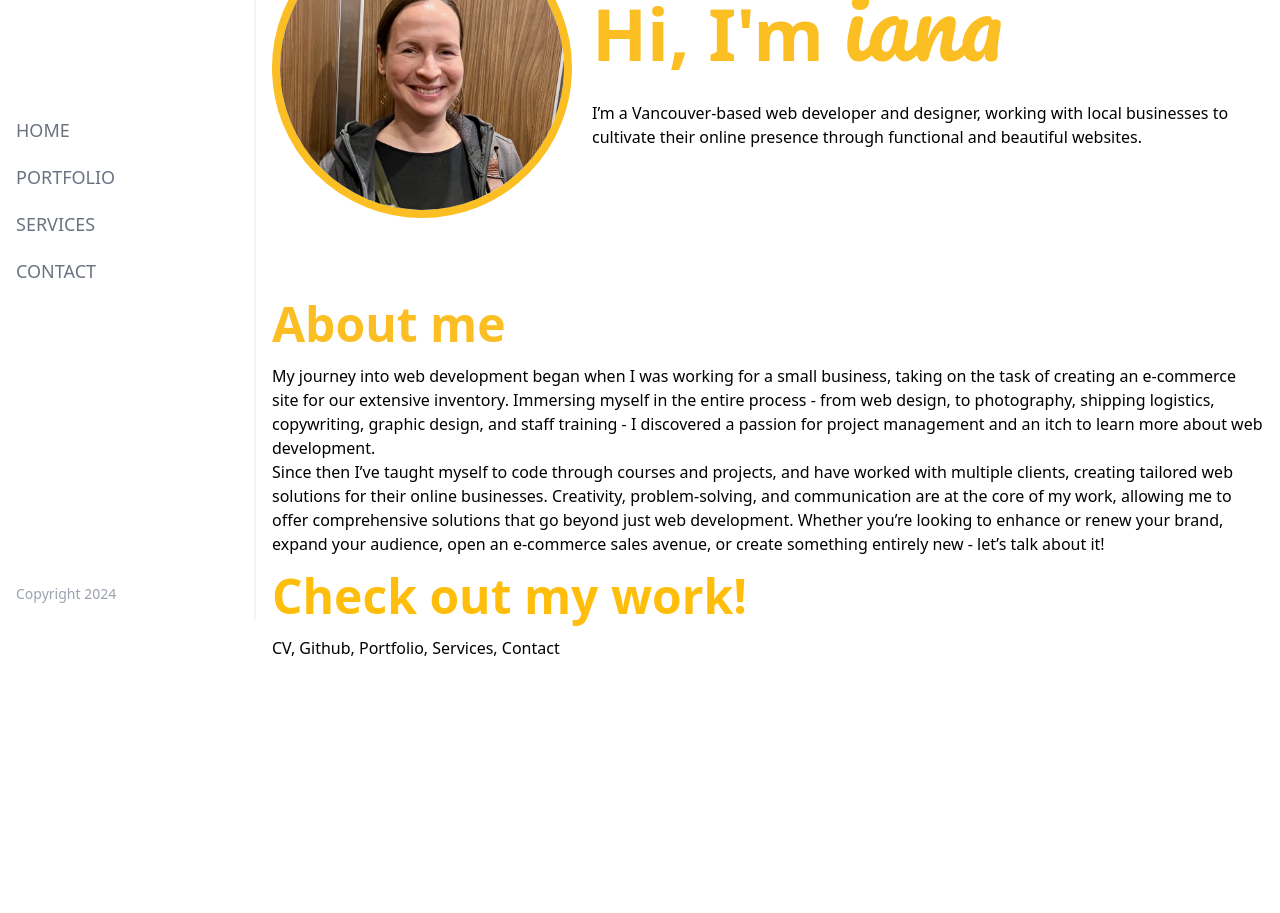
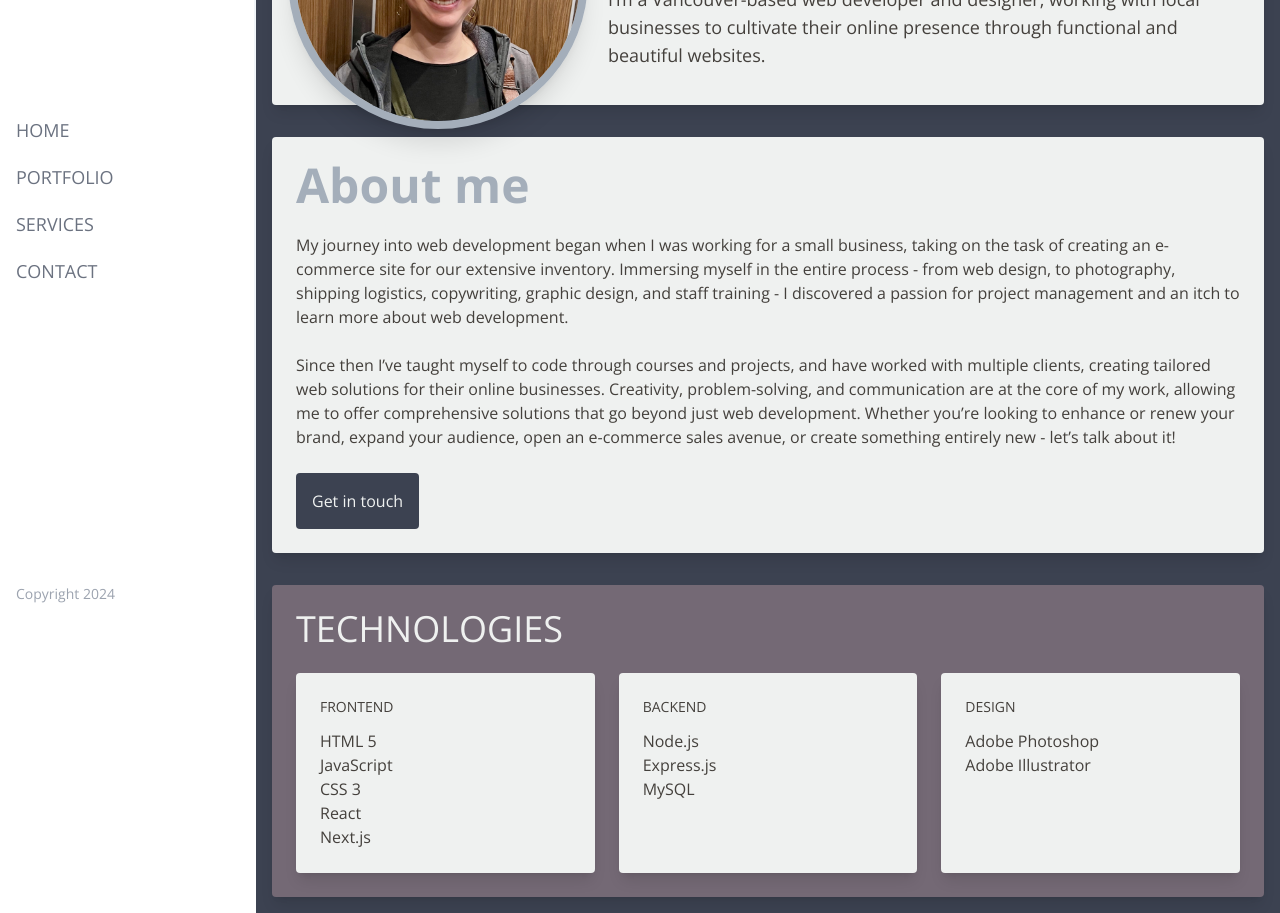
Before and after one commit to ianam/portfolio, a Next.js app: page /home in a window 1280 px wide. Shown: the part 180-1093 px from the top of the page. Before the commit the page ends 840 px from the top, so only its background shows below. Built offline with nearby package versions, Linux system fonts and the light colour scheme.

Commit message:
Added content & styling

```diff
--- a/pages/home.js
+++ b/pages/home.js
@@ -4,25 +4,52 @@ const Home = () => {
     return (
         <div className="flex">
             <Header />
-            <div className="p-4 w-screen h-screen">
-                <section className="flex flex-row items-center h-1/2 my-10">
-                    <img className="rounded-full border-8 border-amber-400" src="/images/IMG_4199.jpeg" width="300" height="300" />
+            <div className="p-4 w-screen bg-[#3C4251] pt-8">
+                <section className="flex flex-row items-center bg-[#EFF1F0] rounded shadow-lg">
+                    <img className="rounded-full shadow-xl border-8 border-[#A4AEBA] -my-6 ml-4" src="/images/IMG_4199.jpeg" width="300" height="300" />
                     <div className="p-5">
-                    <h1 className="text-7xl font-bold mb-4 text-amber-400">Hi, I'm <span className="text-8xl font-thin cursive">iana</span></h1>
-                    <p className="py-4">I’m a Vancouver-based web developer and designer, working with local businesses to cultivate their online presence through functional and beautiful websites.
+                        <h1 className="text-7xl font-bold text-[#A4AEBA]">Hi, I'm <span className="text-8xl font-thin cursive">iana</span></h1>
+                        <p className="text-lg text-stone-700 py-4">I’m a Vancouver-based web developer and designer, working with local businesses to cultivate their online presence through functional and beautiful websites.
                     </p>
                     </div>
                 </section>
-                <section>
-                    <h2 className="text-5xl font-bold my-4 text-amber-400">About me</h2>
-                    <p>My journey into web development began when I was working for a small business, taking on the task of creating an e-commerce site for our extensive inventory. Immersing myself in the entire process - from web design, to photography, shipping logistics, copywriting, graphic design, and staff training -  I discovered a passion for project management and an itch to learn more about web development.
+                <section className="bg-[#EFF1F0] rounded shadow-lg mt-8">
+                    <h2 className="text-5xl font-bold px-6 pt-6 text-[#A4AEBA]">About me</h2>
+                    <p className="text-stone-700 p-6">My journey into web development began when I was working for a small business, taking on the task of creating an e-commerce site for our extensive inventory. Immersing myself in the entire process - from web design, to photography, shipping logistics, copywriting, graphic design, and staff training -  I discovered a passion for project management and an itch to learn more about web development.
                     </p>
-                    <p>Since then I’ve taught myself to code through courses and projects, and have worked with multiple clients, creating tailored web solutions for their online businesses. Creativity, problem-solving, and communication are at the core of my work, allowing me to offer comprehensive solutions that go beyond just web development. Whether you’re looking to enhance or renew your brand, expand your audience, open an e-commerce sales avenue, or create something entirely new - let’s talk about it!
+                    <p className="text-stone-700 px-6">Since then I’ve taught myself to code through courses and projects, and have worked with multiple clients, creating tailored web solutions for their online businesses. Creativity, problem-solving, and communication are at the core of my work, allowing me to offer comprehensive solutions that go beyond just web development. Whether you’re looking to enhance or renew your brand, expand your audience, open an e-commerce sales avenue, or create something entirely new - let’s talk about it!
                     </p>
+                    <button className="bg-[#3C4251] text-[#EFF1F0] p-4 m-6 rounded">Get in touch</button>
                 </section>
-                <section>
-                    <h2 className="text-5xl font-bold my-4 text-[#ffbe0b]">Check out my work!</h2>
-                    <p>CV, Github, Portfolio, Services, Contact</p>
+                <section className="bg-[#746975] rounded shadow-lg mt-8 p-6">
+                    <h2 className="text-4xl font-light uppercase text-[#EFF1F0] pb-6">Technologies</h2>
+                    <div className="flex space-x-6">
+                        <div className="w-1/3 bg-[#EFF1F0] rounded shadow-lg p-6">
+                            <h3 className="text-sm uppercase text-stone-700 pb-3">Frontend</h3>
+                            <ul className="list-none text-stone-700">
+                                <li>HTML 5</li>
+                                <li>JavaScript</li>
+                                <li>CSS 3</li>
+                                <li>React</li>
+                                <li>Next.js</li>
+                            </ul>
+                        </div>
+                        <div className="w-1/3 bg-[#EFF1F0] rounded shadow-lg p-6">
+                            <h3 className="text-sm uppercase text-stone-700 pb-3">Backend</h3>
+                            <ul className="list-none text-stone-700">
+                                <li>Node.js</li>
+                                <li>Express.js</li>
+                                <li>MySQL</li>
+                            </ul>
+                        </div>
+                        <div className="w-1/3 bg-[#EFF1F0] rounded shadow-lg p-6">
+                            <h3 className="text-sm uppercase text-stone-700 pb-3">Design</h3>
+                            <ul className="list-none text-stone-700">
+                                <li>Adobe Photoshop</li>
+                                <li>Adobe Illustrator</li>
+                            </ul>
+                        </div>
+                    </div>
                 </section>
             </div>
         </div>
--- a/styles/globals.css
+++ b/styles/globals.css
@@ -1,4 +1,5 @@
 @import url('https://fonts.googleapis.com/css2?family=Pacifico&display=swap');
+@import url('https://fonts.googleapis.com/css2?family=Open+Sans:ital,wght@0,300..800;1,300..800&display=swap');
 @tailwind base;
 @tailwind components;
 @tailwind utilities;
@@ -6,3 +7,7 @@
 .cursive {
     font-family: 'Pacifico', cursive;
 }
+
+body {
+    font-family: 'Open Sans', sans-serif;
+}
```
